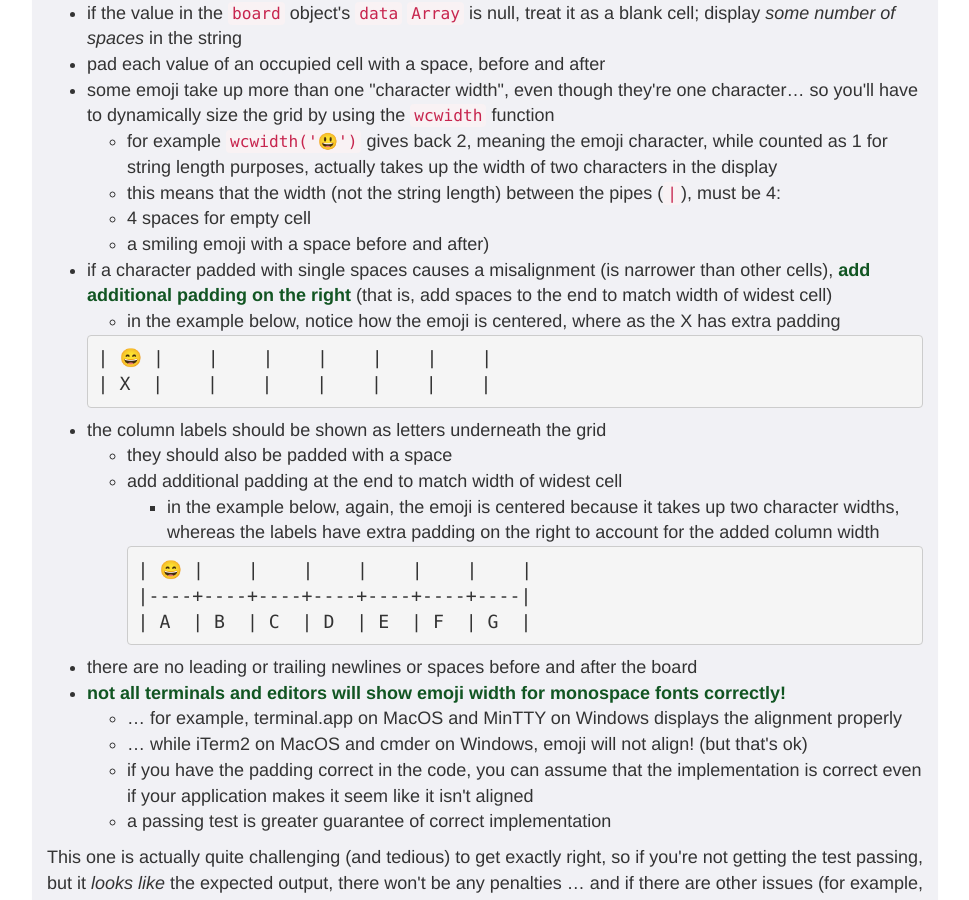
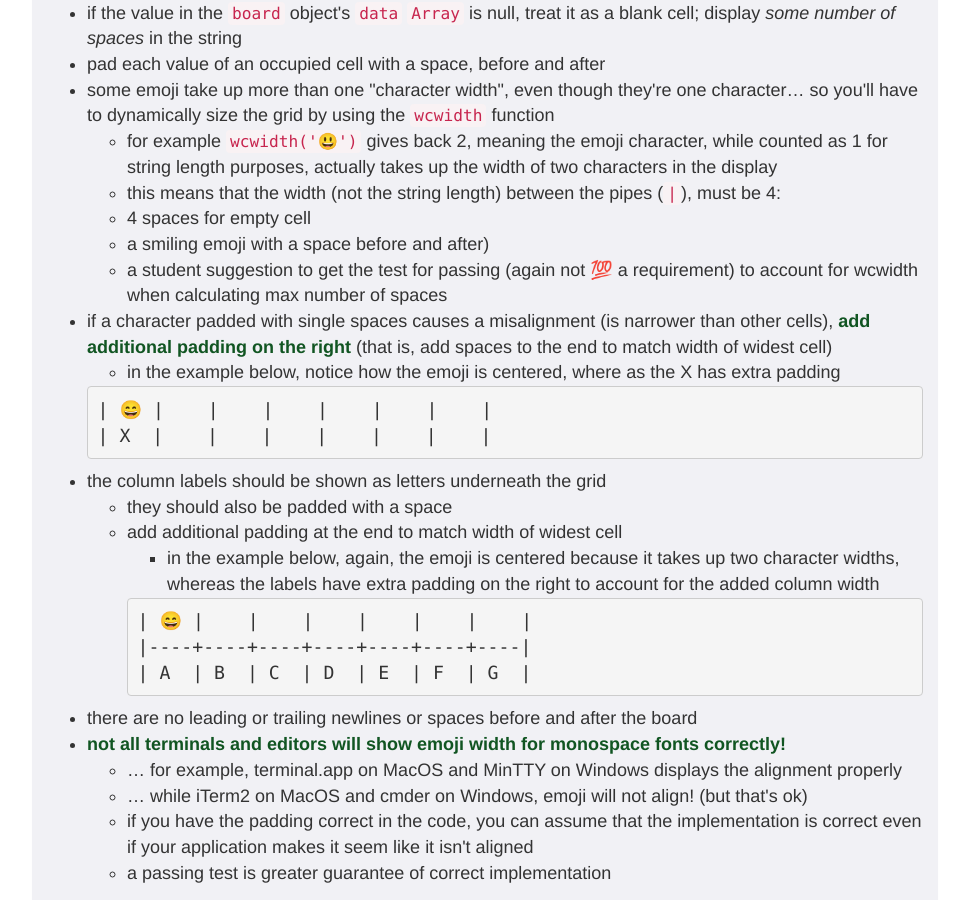
Before and after one commit to foureyes/csci-ua.0480-spring2021-034, a Jekyll site: the page built from homework/01.markdown, in a window 1280 px wide and 900 px high, scrolled down 15457 px. Shown: the whole window, without its empty margins (155-1124 px from the left). Built offline with Jekyll 4.4.1, drawn with Linux system fonts in a browser that asks for light colours.

Commit message:
add hint to hw instructions

```diff
--- a/homework/01.markdown
+++ b/homework/01.markdown
@@ -691,6 +691,7 @@ A few rules for displaying
 	* this means that the width (not the string length) between the pipes (`|`), must be 4:
 	* 4 spaces for empty cell
 	* a smiling emoji with a space before and after)
+	* a student suggestion to get the test for passing (again not 💯 a requirement) to account for wcwidth when calculating max number of spaces
 * if a character padded with single spaces causes a misalignment (is narrower than other cells), __add additional padding on the right__ (that is, add spaces to the end to match width of widest cell)
 	* in the example below, notice how the emoji is centered, where as the X has extra padding
 	<pre class="board"><code data-trim contenteditable>| 😄 |    |    |    |    |    |    |
```
